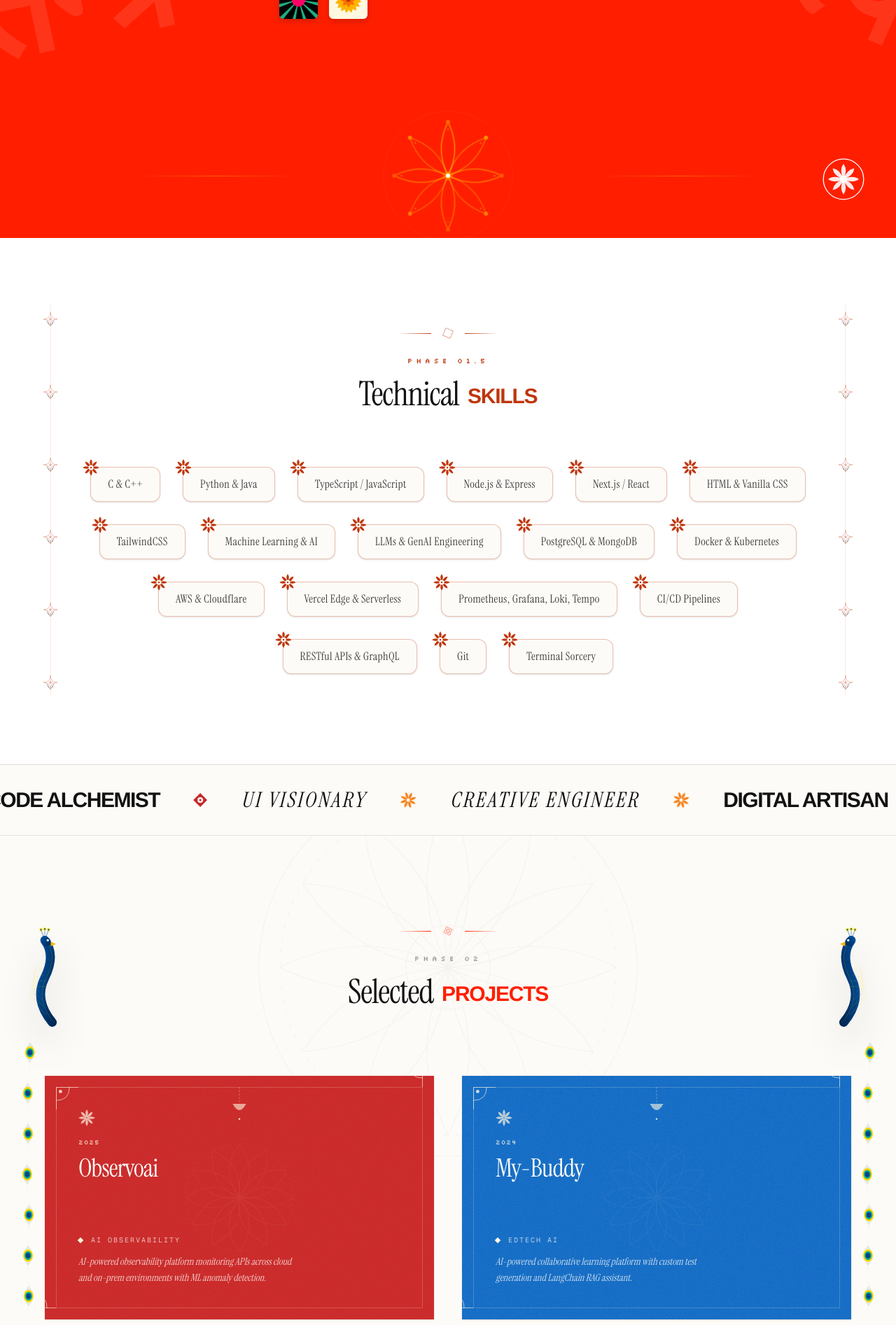
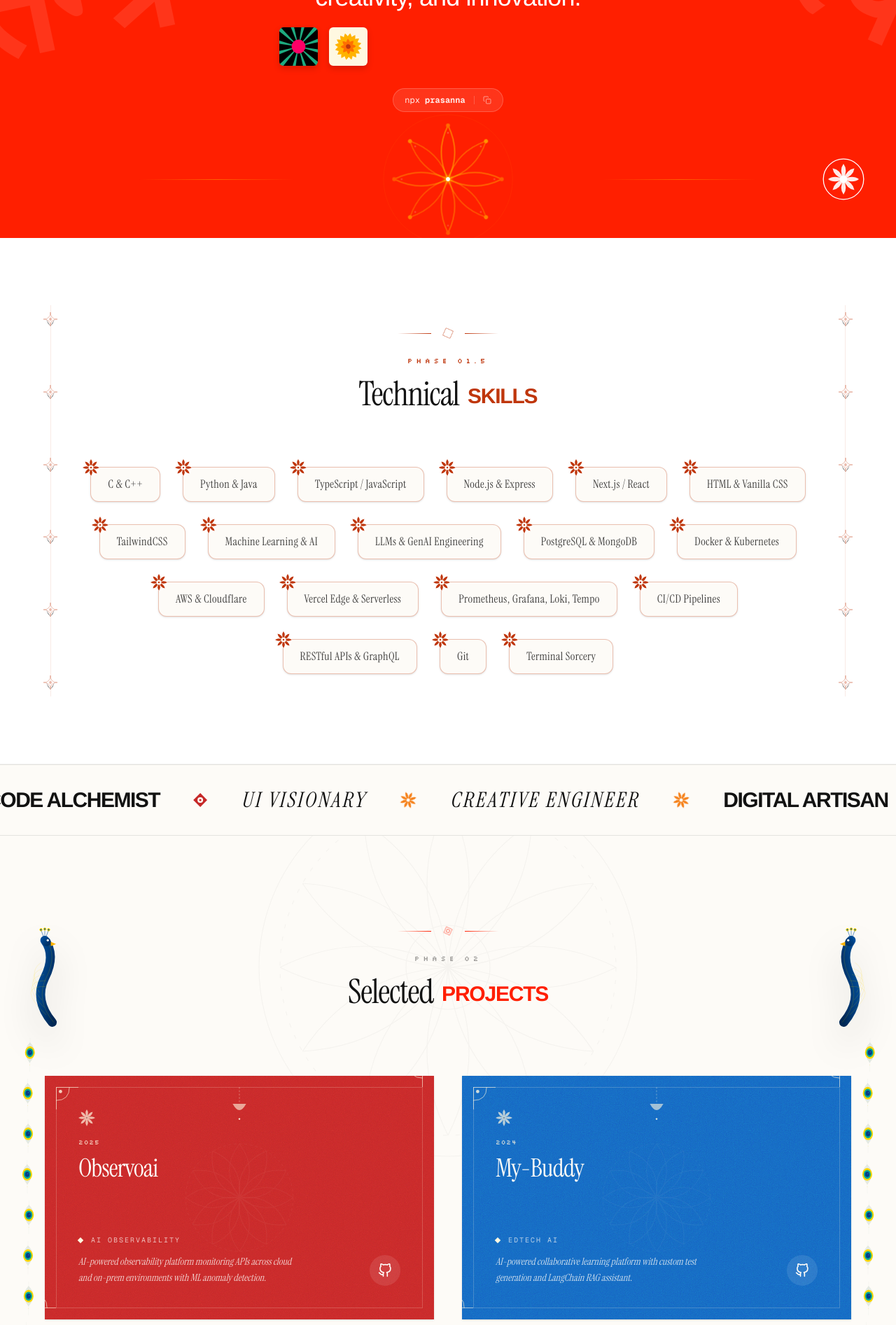
Before and after one commit to prasanna192005/prasanna-portfolio, a Next.js app: page / in a window 1280 px wide. Shown: the part 460-2353 px from the top of the page at 70% size. Built offline with nearby package versions, Linux system fonts and the light colour scheme.

Commit message:
git icon and npx prasanna

```diff
--- a/app/projects/page.tsx
+++ b/app/projects/page.tsx
@@ -118,7 +118,8 @@ export default function ProjectsPage() {
                         </div>
                       </div>
 
-                      <div className="mt-auto">
+                      <div className="mt-auto flex justify-between items-end">
+                        <div>
                           <div className="flex items-center space-x-3 mb-3">
                             <div className="w-1.5 h-1.5 rotate-45 bg-[#FFF8E1]"></div>
                             <span className="text-[10px] font-mono text-[#FDFBF7]/70 uppercase tracking-[0.2em]">{project.category}</span>
@@ -126,6 +127,20 @@ export default function ProjectsPage() {
                           <p className="text-sm text-[#FDFBF7]/80 leading-relaxed max-w-xs font-serif italic">
                             {project.desc}
                           </p>
+                        </div>
+
+                        {/* GitHub Link (Separate from Card Link) */}
+                        <a
+                          href={project.url}
+                          target="_blank"
+                          rel="noopener noreferrer"
+                          onClick={(e) => e.stopPropagation()}
+                          className="p-3 bg-white/10 hover:bg-white/20 rounded-full transition-all duration-300 relative z-20 group/git pointer-events-auto"
+                        >
+                           <svg width="18" height="18" viewBox="0 0 24 24" fill="none" stroke="currentColor" strokeWidth="2" strokeLinecap="round" strokeLinejoin="round" className="text-[#FDFBF7] group-hover/git:scale-110 transition-transform">
+                              <path d="M9 19c-5 1.5-5-2.5-7-3m14 6v-3.87a3.37 3.37 0 0 0-.94-2.61c3.14-.35 6.44-1.54 6.44-7A5.44 5.44 0 0 0 20 4.77 5.07 5.07 0 0 0 19.91 1S18.73.65 16 2.48a13.38 13.38 0 0 0-7 0C6.27.65 5.09 1 5.09 1A5.07 5.07 0 0 0 5 4.77a5.44 5.44 0 0 0-1.5 3.78c0 5.42 3.3 6.61 6.44 7A3.37 3.37 0 0 0 9 18.13V22" />
+                           </svg>
+                        </a>
                       </div>
                     </div>
                   </Link>
--- a/components/sections/HeroSection.tsx
+++ b/components/sections/HeroSection.tsx
@@ -6,6 +6,7 @@ import { useEffect, useState } from "react";
 
 const HeroSection = () => {
   const [scrollY, setScrollY] = useState(0);
+  const [copied, setCopied] = useState(false);
 
   useEffect(() => {
     const handleScroll = () => {
@@ -74,7 +75,7 @@ const HeroSection = () => {
         </svg>
       </div>
 
-      <div className="max-w-5xl text-center z-10 px-4 mt-40 text-white">
+      <div className="max-w-5xl text-center z-10 px-4 mt-58 text-white">
         <h1 className="text-4xl md:text-4xl font-helvetica font-normal leading-[1.1] tracking-tight">
           I&apos;m Prasanna Pandharikar
           <span className="inline-block mx-4 align-middle relative w-14 h-14 md:w-24 md:h-24 group/inline not-italic">
@@ -162,8 +163,39 @@ const HeroSection = () => {
           </svg>
         </div>
 
+        {/* npx prasanna Copy Snippet */}
+        <div className="mt-8 flex justify-center">
+          <motion.button
+            onClick={() => {
+              navigator.clipboard.writeText("npx prasanna");
+              setCopied(true);
+              setTimeout(() => setCopied(false), 2000);
+            }}
+            whileHover={{ y: -2 }}
+            whileTap={{ scale: 0.98 }}
+            className="flex items-center space-x-3 px-4 py-2 bg-white/10 hover:bg-white/20 border border-white/20 backdrop-blur-sm transition-all rounded-full group"
+          >
+            <div className="flex items-center space-x-2">
+              <span className="font-mono text-[10px] md:text-xs text-white/90">npx <span className="font-bold">prasanna</span></span>
+            </div>
+            <div className="h-3 w-px bg-white/20" />
+            <div className="flex items-center">
+               <svg width="12" height="12" viewBox="0 0 24 24" fill="none" stroke="currentColor" strokeWidth="2" className="text-white/50 group-hover:text-white transition-colors">
+                 {copied ? (
+                   <path d="M20 6L9 17L4 12" strokeLinecap="round" strokeLinejoin="round" />
+                 ) : (
+                   <>
+                     <rect x="9" y="9" width="13" height="13" rx="2" ry="2" />
+                     <path d="M5 15H4a2 2 0 0 1-2-2V4a2 2 0 0 1 2-2h9a2 2 0 0 1 2 2v1" />
+                   </>
+                 )}
+               </svg>
+            </div>
+          </motion.button>
+        </div>
+
         {/* Animating Indian-Inspired Technical Mandala (COLORFUL) */}
-        <div className="mt-32 relative flex items-center justify-center h-32 md:h-48">
+        <div className="mt-0 relative flex items-center justify-center h-32 md:h-48">
           <svg
             className="w-32 h-32 md:w-48 md:h-48 transition-opacity duration-700"
             viewBox="0 0 100 100"
--- a/components/sections/ProjectsSection.tsx
+++ b/components/sections/ProjectsSection.tsx
@@ -118,15 +118,29 @@ const ProjectsSection = () => {
                   </div>
                 </div>
 
-                <div className="mt-auto">
+                    <div className="mt-auto flex justify-between items-end">
+                      <div>
                         <div className="flex items-center space-x-3 mb-3">
-                    {/* Diamond Bindi */}
                           <div className="w-1.5 h-1.5 rotate-45 bg-[#FFF8E1]"></div>
                           <span className="text-[10px] font-mono text-[#FDFBF7]/70 uppercase tracking-[0.2em]">{project.category}</span>
                         </div>
                         <p className="text-sm text-[#FDFBF7]/80 leading-relaxed max-w-xs font-serif italic">
                           {project.desc}
                         </p>
+                      </div>
+
+                      {/* GitHub Link (Separate from Card Link) */}
+                      <a
+                        href={project.url}
+                        target="_blank"
+                        rel="noopener noreferrer"
+                        onClick={(e) => e.stopPropagation()}
+                        className="p-3 bg-white/10 hover:bg-white/20 rounded-full transition-all duration-300 relative z-20 group/git pointer-events-auto"
+                      >
+                         <svg width="20" height="20" viewBox="0 0 24 24" fill="none" stroke="currentColor" strokeWidth="2" strokeLinecap="round" strokeLinejoin="round" className="text-[#FDFBF7] group-hover/git:scale-110 transition-transform">
+                            <path d="M9 19c-5 1.5-5-2.5-7-3m14 6v-3.87a3.37 3.37 0 0 0-.94-2.61c3.14-.35 6.44-1.54 6.44-7A5.44 5.44 0 0 0 20 4.77 5.07 5.07 0 0 0 19.91 1S18.73.65 16 2.48a13.38 13.38 0 0 0-7 0C6.27.65 5.09 1 5.09 1A5.07 5.07 0 0 0 5 4.77a5.44 5.44 0 0 0-1.5 3.78c0 5.42 3.3 6.61 6.44 7A3.37 3.37 0 0 0 9 18.13V22" />
+                         </svg>
+                      </a>
                     </div>
               </div>
             </Link>
```
Lines whose indentation alone changed are shown as unchanged.
